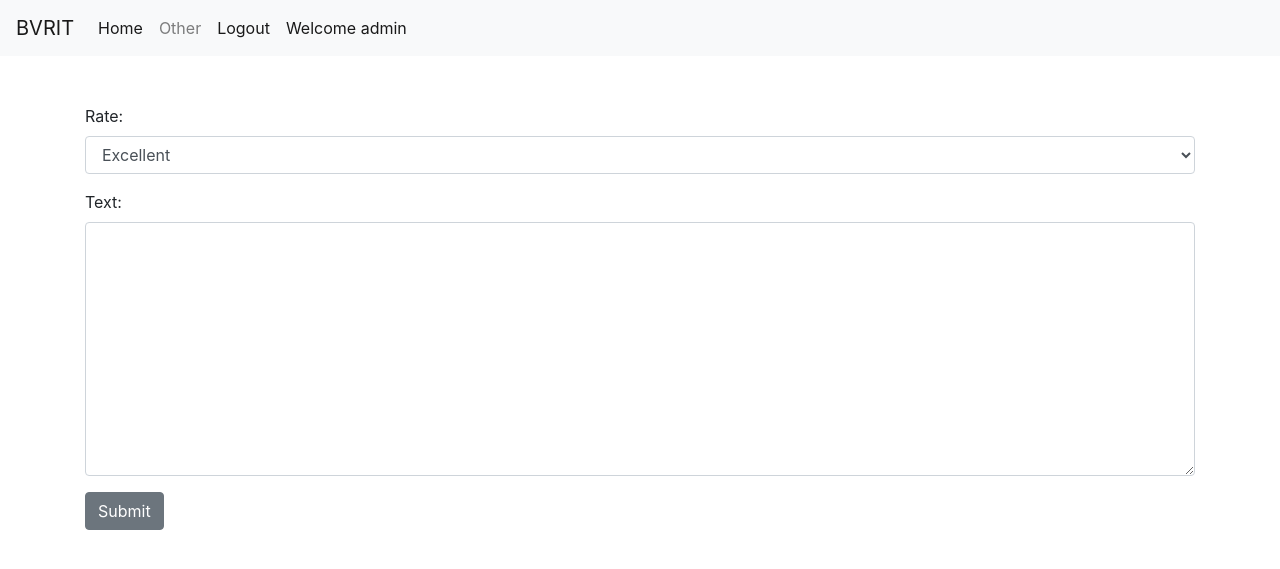
After one commit to pradeepvarma22/Food_Review, a Django app: page /create/2/ in a window 1280 px wide. The commit adds this page. Shown: the top 569 px of the page. Run offline with Django 3.2, Linux system fonts and the light colour scheme; a user stored in the database is signed in; data comes from the database, SQL or seed files in the repository; both versions use the stored data as it was after the commit; some libraries are stand-ins or nearby versions.

Commit message:
Add : Authentication and views
Signed-off-by: varma7 <pradeepvarma107@gmail.com>

```diff
--- a/FoodApp/admin.py
+++ b/FoodApp/admin.py
@@ -1,5 +1,6 @@
 from django.contrib import admin
 from FoodApp.models import FoodModel,ReviewModel
+
 # Register your models here.
 
 admin.site.register(FoodModel)
--- /dev/null
+++ b/FoodApp/forms.py
@@ -0,0 +1,20 @@
+from FoodApp.models import ReviewModel
+from django import forms
+
+class CreateReviewForm(forms.ModelForm):
+    class Meta:
+        model = ReviewModel
+        fields=['rate','text']
+
+        widgets = {
+            'rate': forms.Select(
+				attrs={
+					'class': 'form-control'
+					}
+				),
+            'text': forms.Textarea(
+				attrs={
+					'class': 'form-control'
+					}
+				),
+			}
--- a/FoodApp/models.py
+++ b/FoodApp/models.py
@@ -1,32 +1,30 @@
 from django.db import models
 from django.utils.timezone import now
+from django.contrib.auth.models import User
+
+
+RATE_CHOICES = [
+    ('Poor','Poor'),
+    ('Average','Average'),
+    ('Good','Good'),
+    ('Excellent','Excellent')
+]
 
 
 
-RATE_CHOICES = [
-    (1,'Poor'),
-    (2,'Average'),
-    (3,'Good'),
-    (4,'Excellent')
+DIET_CHOICES = [
+    (1,'BreakFast'),
+    (2,'Lunch'),
+    (3,'Snacks'),
+    (4,'Dinner')
 ]
 
-
-DIET_CHOICES = [
-    ('BreakFast','BreakFast'),
-    ('Lunch','Lunch'),
-    ('Snacks','Snacks'),
-    ('Snacks','Dinner')
-]
-
-
-#This Stores Food Items
 class FoodModel(models.Model):
-    #user =
     item_name =  models.CharField(max_length=200,null=False,blank=False)
     item_image = models.ImageField(null=False,blank=True,upload_to='static/images/')
     item_desc = models.CharField(max_length = 200,null=False,blank = False)
     createdon = models.DateTimeField(default=now, editable=True)
-    diet = models.CharField(max_length=100,choices =DIET_CHOICES,null=False,blank=False)
+    diet = models.SmallIntegerField(choices =DIET_CHOICES,null=False,blank=False)
 
     def __str__(self):
         return self.item_name
@@ -35,13 +33,12 @@ class FoodModel(models.Model):
         ordering  = ('-createdon',)
 
 
-#This Stores Review For The items
 class ReviewModel(models.Model):
-    #user =
-    foodmodel = models.OneToOneField(FoodModel,on_delete=models.CASCADE,primary_key = True)
+    student = models.ForeignKey(User,on_delete=models.CASCADE)
+    foodmodel = models.ForeignKey(FoodModel,on_delete=models.CASCADE)
     createdon  = models.DateTimeField(default=now, editable=True)
-    text = models.CharField(max_length = 600 , null=False,blank=False)
-    rate = models.SmallIntegerField(choices=RATE_CHOICES)
+    text = models.CharField(max_length = 600 , null=False,blank=True)
+    rate = models.CharField(max_length=100,choices=RATE_CHOICES,default="Excellent")
 
     def __str__(self):
-        return self.text
+        return self.student.username
--- /dev/null
+++ b/FoodApp/templates/FoodApp/create_review.html
@@ -0,0 +1,14 @@
+{% extends 'base.html' %}
+
+{% block body_block %}
+
+    <div class="container">
+
+        <form class="signup form-horizontal"  method="POST" action="{% url 'review' objid %}">
+                {% csrf_token %}
+                {{form.as_p}}
+                <input type="submit" class="btn btn-secondary">
+        </form>
+    </div>
+
+{% endblock %}
--- a/FoodApp/templates/FoodApp/home.html
+++ b/FoodApp/templates/FoodApp/home.html
@@ -2,8 +2,6 @@
 
 
 {% block body_block %}
-
-
     <div class="row">
 
         {% for i in itemlist %}
@@ -14,7 +12,7 @@
                         <p class="card-text">{{i.item_desc}}</p>
                         <p class="card-text">{{i.createdon}}</p>
                         <p class="card-text">{{i.diet}}</p>
-                        <a href="#" class="btn btn-primary">Review</a>
+                        <a href="{% url 'review' i.id %}" class="btn btn-primary">Review</a>
                         </div>
                 </div>
         {% endfor %}
--- a/FoodApp/templates/navbar.html
+++ b/FoodApp/templates/navbar.html
@@ -1,12 +1,26 @@
 <nav class="navbar navbar-expand-lg navbar-light bg-light">
-        <a class="navbar-brand" href="#">BVRIT</a>
+        <a class="navbar-brand" href="{% url 'home' %}">BVRIT</a>
         <button class="navbar-toggler" type="button" data-toggle="collapse" data-target="#navbarNavAltMarkup" aria-controls="navbarNavAltMarkup" aria-expanded="false" aria-label="Toggle navigation">
           <span class="navbar-toggler-icon"></span>
         </button>
         <div class="collapse navbar-collapse" id="navbarNavAltMarkup">
           <div class="navbar-nav">
             <a class="nav-item nav-link active" href="#">Home <span class="sr-only">(current)</span></a>
+
             <a class="nav-item nav-link" href="#">Other</a>
+
+            {% if user.is_authenticated %}
+               <a class="nav-item nav-link active" href="{% url 'logout' %}">Logout <span class="sr-only">(current)</span></a>
+            {% endif %}
+
+
+            {% if user.is_authenticated %}
+               <a class="nav-item nav-link active" href="#">Welcome {{user}} <span class="sr-only">(current)</span></a>
+            {% else%}
+            <a class="nav-item nav-link active" href="{% url 'login' %}">Login <span class="sr-only">(current)</span></a>
+            {% endif %}
+
+
           </div>
         </div>
 </nav>
--- a/FoodApp/urls.py
+++ b/FoodApp/urls.py
@@ -1,12 +1,15 @@
 from django.urls import path
 from django.conf import settings
 from django.conf.urls.static import static
-from FoodApp.views import Home
+from FoodApp.views import Home,createReview,LogOut,LogIn
 
 
 
 urlpatterns=[
-    path('',Home,name='home')
+    path('',Home,name='home'),
+   path('create/<str:pk>/',createReview,name='review'),
+   path('login/',LogIn,name='login'),
+   path('logout/',LogOut,name='logout')
 ]
 
 urlpatterns += static(settings.MEDIA_URL,document_root=settings.MEDIA_ROOT)
--- a/FoodApp/views.py
+++ b/FoodApp/views.py
@@ -1,13 +1,67 @@
-from django.shortcuts import render
+from django.shortcuts import render,redirect
 from FoodApp.models import FoodModel,ReviewModel
+from FoodApp.forms import CreateReviewForm
+from django.contrib.auth import login,logout,authenticate
+from django.contrib.auth.forms import AuthenticationForm
 import datetime
+from django.contrib.auth.models import User
 
-# Create your views here.
 def Home(request):
-
     today = datetime.date.today()
     itemlist = FoodModel.objects.filter(createdon__year=today.year, createdon__month=today.month, createdon__day=today.day)
     context = {
         "itemlist" : itemlist
     }
     return render(request,'FoodApp/home.html',context)
+
+def createReview(request,pk):
+    usernameg = None
+    if request.user.is_authenticated:
+        usernameg = request.user.get_username()
+
+    userinstance =User.objects.get(username=usernameg)
+    foodmodelinstance = FoodModel.objects.get(id=pk)
+    if request.method =='POST':
+        form = CreateReviewForm(request.POST)
+        if form.is_valid():
+            rate = form.cleaned_data['rate']
+            text = form.cleaned_data['text']
+            obj = ReviewModel(student=userinstance,foodmodel=foodmodelinstance,rate=rate,text=text)
+            obj.save()
+            return redirect('home')
+
+
+    form = CreateReviewForm()
+    context={
+        'form':form,
+        'objid' : pk
+    }
+    return render(request,'FoodApp/create_review.html',context)
+
+def LogOut(request):
+    logout(request)
+    return redirect('home')
+
+
+def LogIn(request):
+    form = AuthenticationForm
+    if request.method == 'POST':
+        print('I am in post')
+        form = AuthenticationForm(request,data = request.POST)
+        if form.is_valid():
+            username = form.cleaned_data['username']
+            password = form.cleaned_data['password']
+            user = authenticate(username=username,password=password)
+            if user is not None:
+                print('I am herer')
+                login(request,user)
+                return redirect('home')
+            else:
+                print('Wrong Password')
+
+
+
+    context= {
+        'form':form
+    }
+    return render(request,'FoodApp/login.html',context)
```
Also changed, not shown: FoodApp/templates/FoodApp/login.html (added, +10 -0 lines), FoodApp/migrations/0001_initial.py, FoodApp/migrations/0002_auto_20210205_2357.py (deleted), FoodApp/migrations/0002_auto_20210206_1420.py (added), FoodApp/migrations/0003_auto_20210206_0206.py (deleted), FoodApp/migrations/0003_auto_20210206_1422.py (added), FoodApp/migrations/0004_auto_20210206_1426.py (added), db.sqlite3, static/images/Pumpkin_sambar.jfif (deleted).
